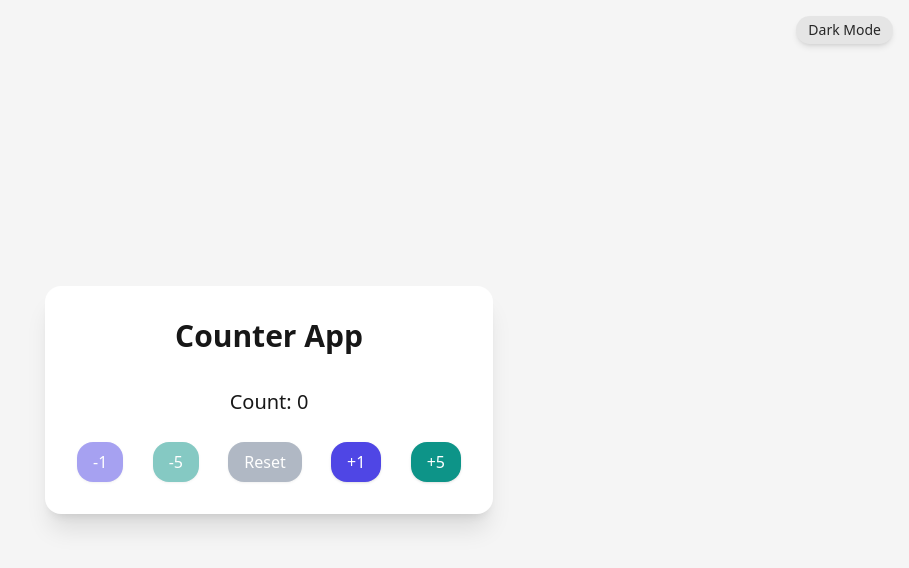
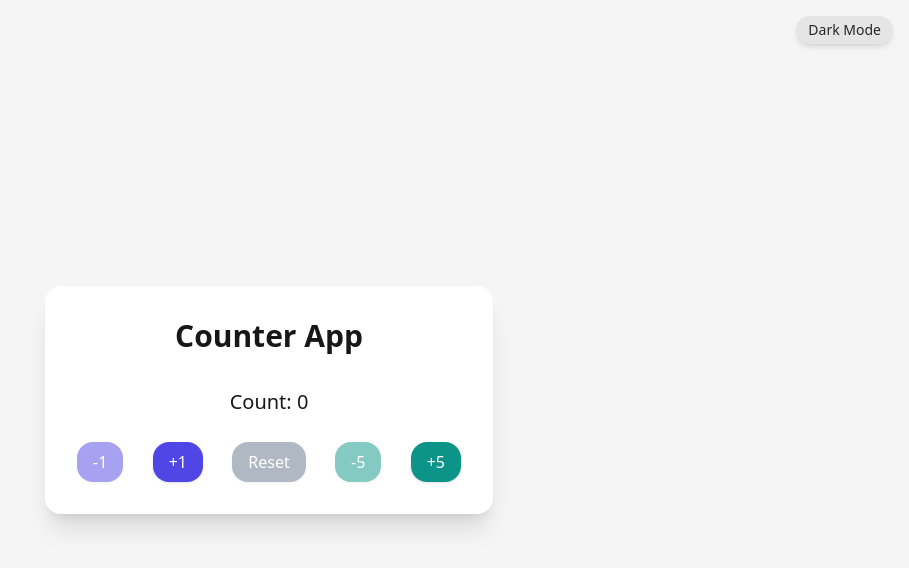
Before and after one commit to Ivankoe96/counter-app, a React (Vite) app: page / in a window 1280 px wide. Shown: the top 568 px of the page, without its empty margins (371-1280 px from the left). Built offline with nearby package versions, Linux system fonts and the light colour scheme.

Commit message:
Updated buttons layout

```diff
--- a/src/components/CounterControls.jsx
+++ b/src/components/CounterControls.jsx
@@ -22,7 +22,7 @@ function CounterControls({ count, onIncrement, onDecrement, onReset }) {
       <motion.button
         onClick={() => onDecrement(5)}
         disabled={count < 5}
-        className="order-2 sm:order-2 px-4 py-2 rounded-2xl shadow disabled:opacity-50 transition-colors
+        className="order-3 sm:order-4 px-4 py-2 rounded-2xl shadow disabled:opacity-50 transition-colors
                    bg-teal-600 hover:bg-teal-700 dark:bg-teal-500 dark:hover:bg-teal-600 text-white"
         whileTap={buttonVariants.whileTap}
       >
@@ -32,7 +32,7 @@ function CounterControls({ count, onIncrement, onDecrement, onReset }) {
       {/* Increment Buttons (+1, +5) */}
       <motion.button
         onClick={() => onIncrement(1)}
-        className="order-3 sm:order-4 px-4 py-2 rounded-2xl shadow transition-colors
+        className="order-2 sm:order-2 px-4 py-2 rounded-2xl shadow transition-colors
                    bg-indigo-600 hover:bg-indigo-700 dark:bg-indigo-500 dark:hover:bg-indigo-600 text-white"
         whileTap={buttonVariants.whileTap}
       >
```
